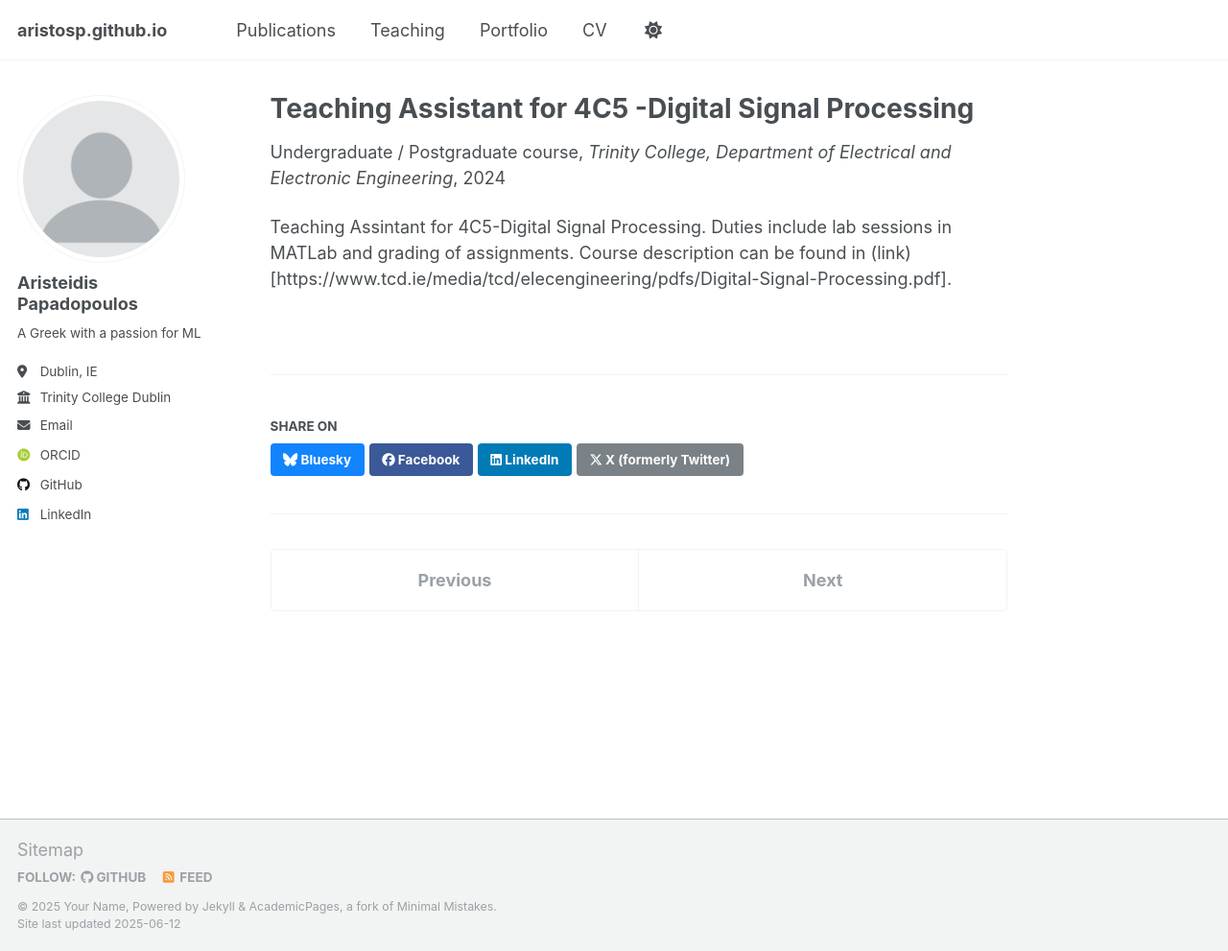
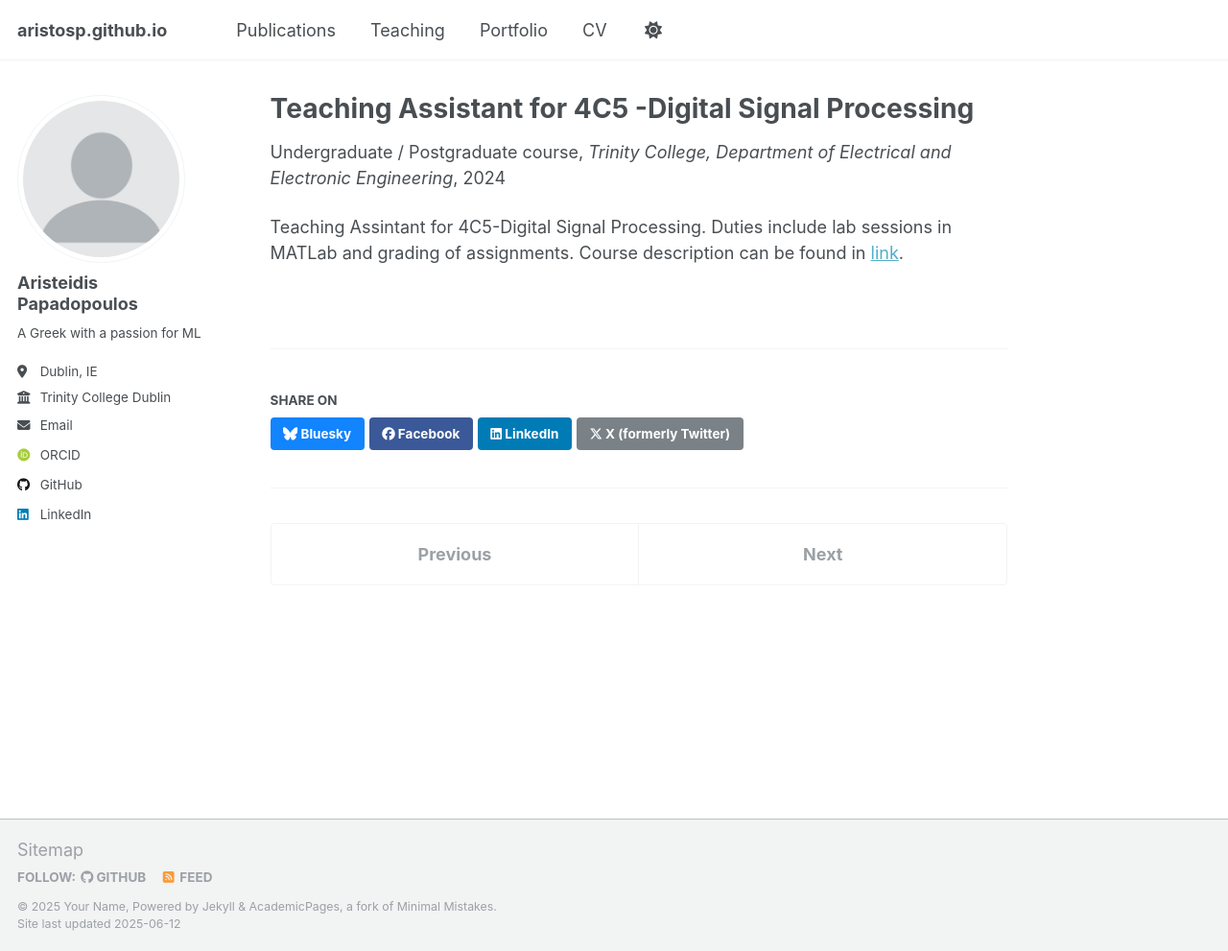
Before and after one commit to aristosp/aristosp.github.io, a Jekyll site: the page built from _teaching/2014-spring-teaching-1.md, in a window 1280 px wide and 991 px high. Shown: the whole window at 96% size. Built offline with Jekyll 4.4.1, drawn with Linux system fonts in a browser that asks for light colours; some web fonts are replaced.

Commit message:
Update 2014-spring-teaching-1.md

```diff
--- a/_teaching/2014-spring-teaching-1.md
+++ b/_teaching/2014-spring-teaching-1.md
@@ -8,4 +8,4 @@ date: 2024-01-01, 2025-01-01
 location: "Dublin, Ireland"
 ---
 
-Teaching Assintant for 4C5-Digital Signal Processing. Duties include lab sessions in MATLab and grading of assignments. Course description can be found in (link)[https://www.tcd.ie/media/tcd/elecengineering/pdfs/Digital-Signal-Processing.pdf].
+Teaching Assintant for 4C5-Digital Signal Processing. Duties include lab sessions in MATLab and grading of assignments. Course description can be found in [link](https://www.tcd.ie/media/tcd/elecengineering/pdfs/Digital-Signal-Processing.pdf).
```
